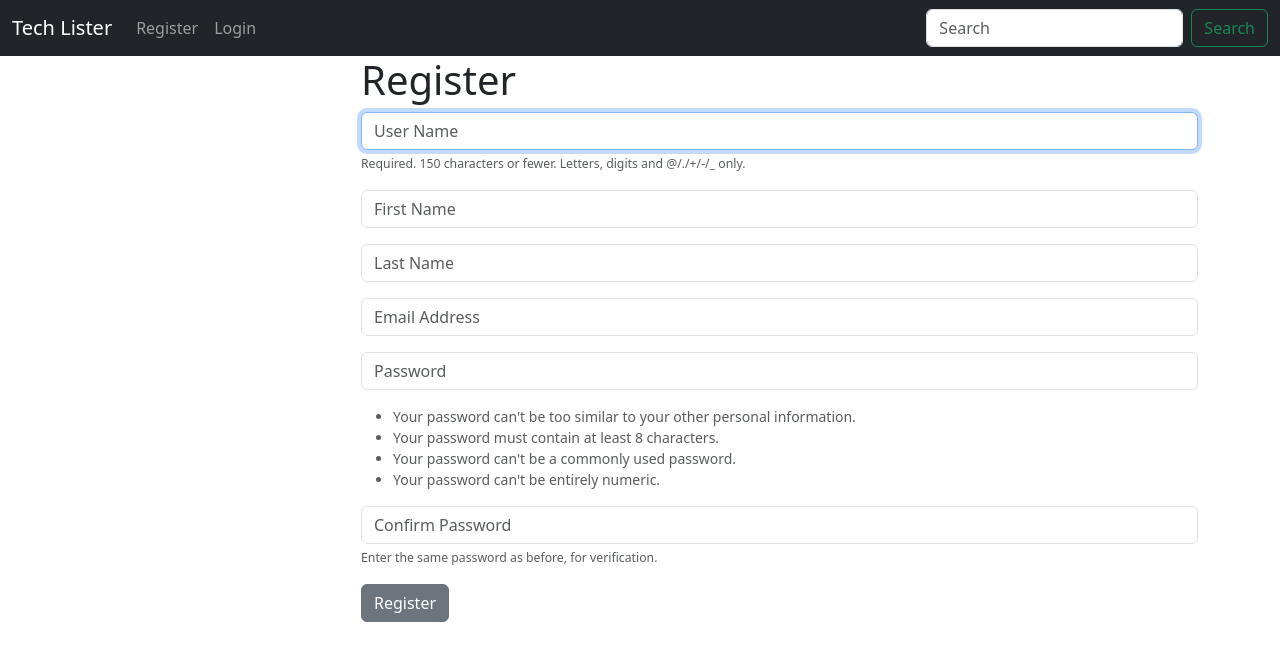
After one commit to SunTzu71/Python-Django-TechLister, a Django app: page /register/ in a window 1280 px wide. The commit adds this page. Shown: the top 661 px of the page. Run offline with Django 5.2, Linux system fonts and the light colour scheme.

Commit message:
Added logic to register user.

```diff
--- /dev/null
+++ b/website/forms.py
@@ -0,0 +1,29 @@
+from django.contrib.auth.forms import UserCreationForm
+from django.contrib.auth.models import User
+from django import forms
+
+class RegistrationForm(UserCreationForm):
+    email = forms.EmailField(label="", widget=forms.TextInput(attrs={'class': 'form-control', 'placeholder': 'Email Address'}))
+    first_name = forms.CharField(label="", max_length=100, widget=forms.TextInput(attrs={'class': 'form-control', 'placeholder': 'First Name'}))
+    last_name = forms.CharField(label="", max_length=100, widget=forms.TextInput(attrs={'class': 'form-control', 'placeholder': 'Last Name'}))
+    class Meta:
+        model = User
+        fields = ('username', 'first_name', 'last_name', 'email', 'password1', 'password2')
+
+    def __init__(self, *args, **kwargs):
+        super(RegistrationForm, self).__init__(*args, **kwargs)
+
+        self.fields['username'].widget.attrs['class'] = 'form-control'
+        self.fields['username'].widget.attrs['placeholder'] = 'User Name'
+        self.fields['username'].label = ''
+        self.fields['username'].help_text = '<span class="form-text text-muted"><small>Required. 150 characters or fewer. Letters, digits and @/./+/-/_ only.</small></span>'
+
+        self.fields['password1'].widget.attrs['class'] = 'form-control'
+        self.fields['password1'].widget.attrs['placeholder'] = 'Password'
+        self.fields['password1'].label = ''
+        self.fields['password1'].help_text = '<ul class="form-text text-muted small"><li>Your password can\'t be too similar to your other personal information.</li><li>Your password must contain at least 8 characters.</li><li>Your password can\'t be a commonly used password.</li><li>Your password can\'t be entirely numeric.</li></ul>'
+
+        self.fields['password2'].widget.attrs['class'] = 'form-control'
+        self.fields['password2'].widget.attrs['placeholder'] = 'Confirm Password'
+        self.fields['password2'].label = ''
+        self.fields['password2'].help_text = '<span class="form-text text-muted"><small>Enter the same password as before, for verification.</small></span>'
--- a/website/templates/home.html
+++ b/website/templates/home.html
@@ -5,20 +5,20 @@
     {% if user.is_authenticated %}
     <h1>content here</h1>
     {% else %}
+    <div class="mt-5">
         <H1>Login</H1>
         <form method="POST" action="{% url 'home' %}">
             {% csrf_token %}
-        <form>
             <div class="mb-3">
                 <input type="text" name="username" placeholder="Username" required class="form-control">
             </div>
             <div class="mb-3">
                 <input type="password" name="password" placeholder="Password" required class="form-control">
             </div>
-
             <button type="submit" class="btn btn-secondary">Login</button>
         </form>
-    </form>
+    </div>
+
 </div>
 {% endif %}
 {% endblock %}
--- a/website/templates/navbar.html
+++ b/website/templates/navbar.html
@@ -14,6 +14,9 @@
 
         {% else %}
         <li class="nav-item">
+          <a class="nav-link" href="{% url 'register' %}">Register</a>
+        </li>
+        <li class="nav-item">
           <a class="nav-link" href="{% url 'home' %}">Login</a>
         </li>
         {% endif %}
--- /dev/null
+++ b/website/templates/register.html
@@ -0,0 +1,14 @@
+{% extends 'base.html' %}
+
+{% block content %}
+
+<div class="col-md6 offset-md-3">
+<h1>Register</h1>
+    <form method="POST" action="">
+            {% csrf_token %}
+            {{ form.as_p}}
+        <button type="submit" class="btn btn-secondary">Register</button>
+    </form>
+
+</div>
+{% endblock %}
--- a/website/urls.py
+++ b/website/urls.py
@@ -5,4 +5,5 @@ from . import views
 urlpatterns = [
     path('', views.home, name='home'),
     path('logout/', views.logout_user, name='logout'),
+    path('register/', views.register_user, name='register'),
 ]
--- a/website/views.py
+++ b/website/views.py
@@ -1,6 +1,8 @@
 from django.shortcuts import render, redirect
 from django.contrib.auth import authenticate, login, logout
 from django.contrib import messages
+from .forms import RegistrationForm
+
 
 def home(request):
     if request.method == 'POST':
@@ -16,6 +18,28 @@ def home(request):
     else:
         return render(request, 'home.html', {})
 
+
+def register_user(request):
+    if request.method == 'POST':
+        form = RegistrationForm(request.POST)
+        if form.is_valid():
+            form.save()
+
+            # login user
+            username = form.cleaned_data.get('username')
+            password = form.cleaned_data.get('password1')
+            user = authenticate(request, username=username, password=password)
+            login(request, user)
+            return redirect('home')
+
+    else:
+        form = RegistrationForm()
+        return render(request, 'register.html', {'form': form})
+
+    # The view website.views.register_user didn't return an HttpResponse object. It returned None instead.
+    return render(request, 'register.html', {'form': form})
+
+
 def logout_user(request):
     logout(request)
     return redirect('home')
```
Lines whose indentation alone changed are shown as unchanged.
